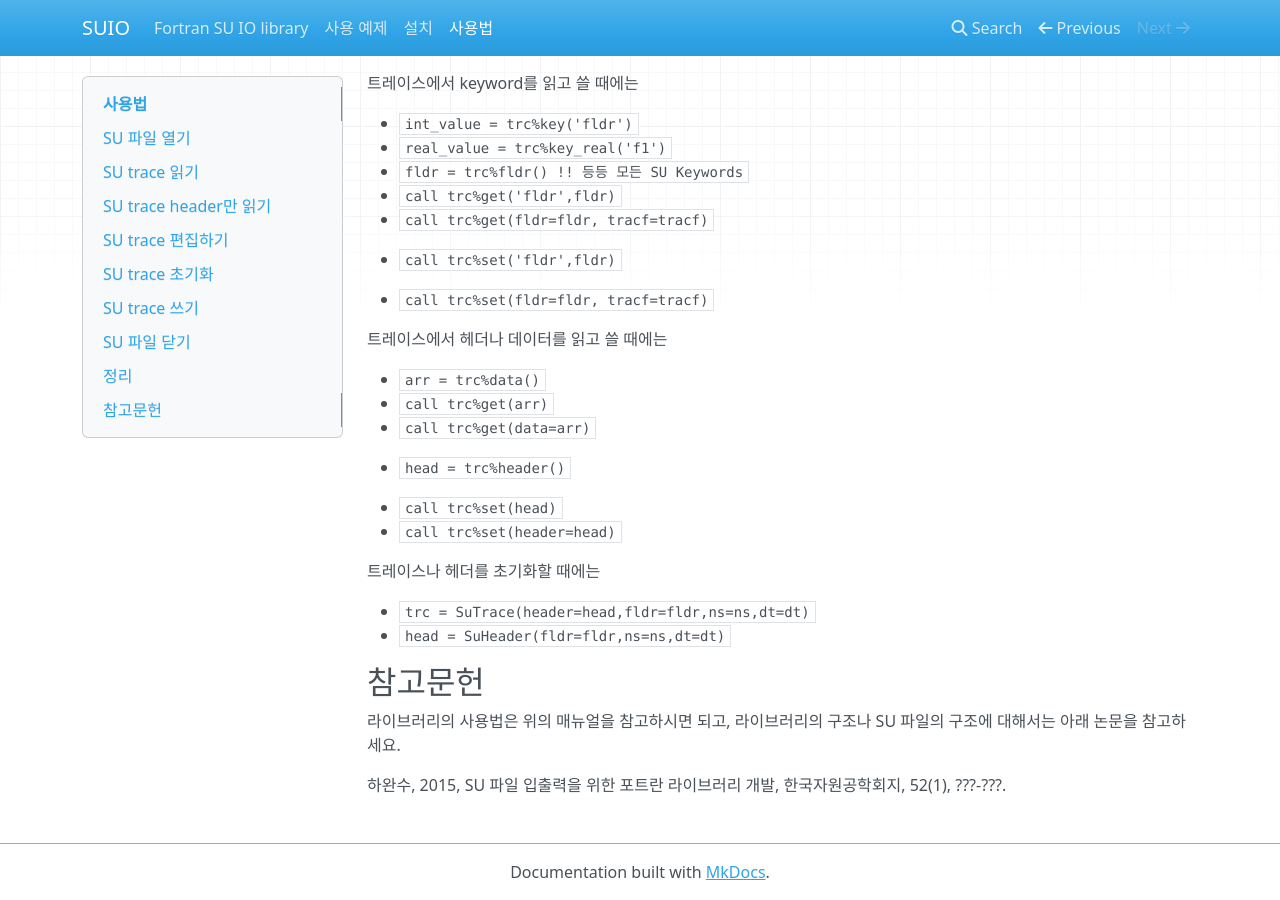
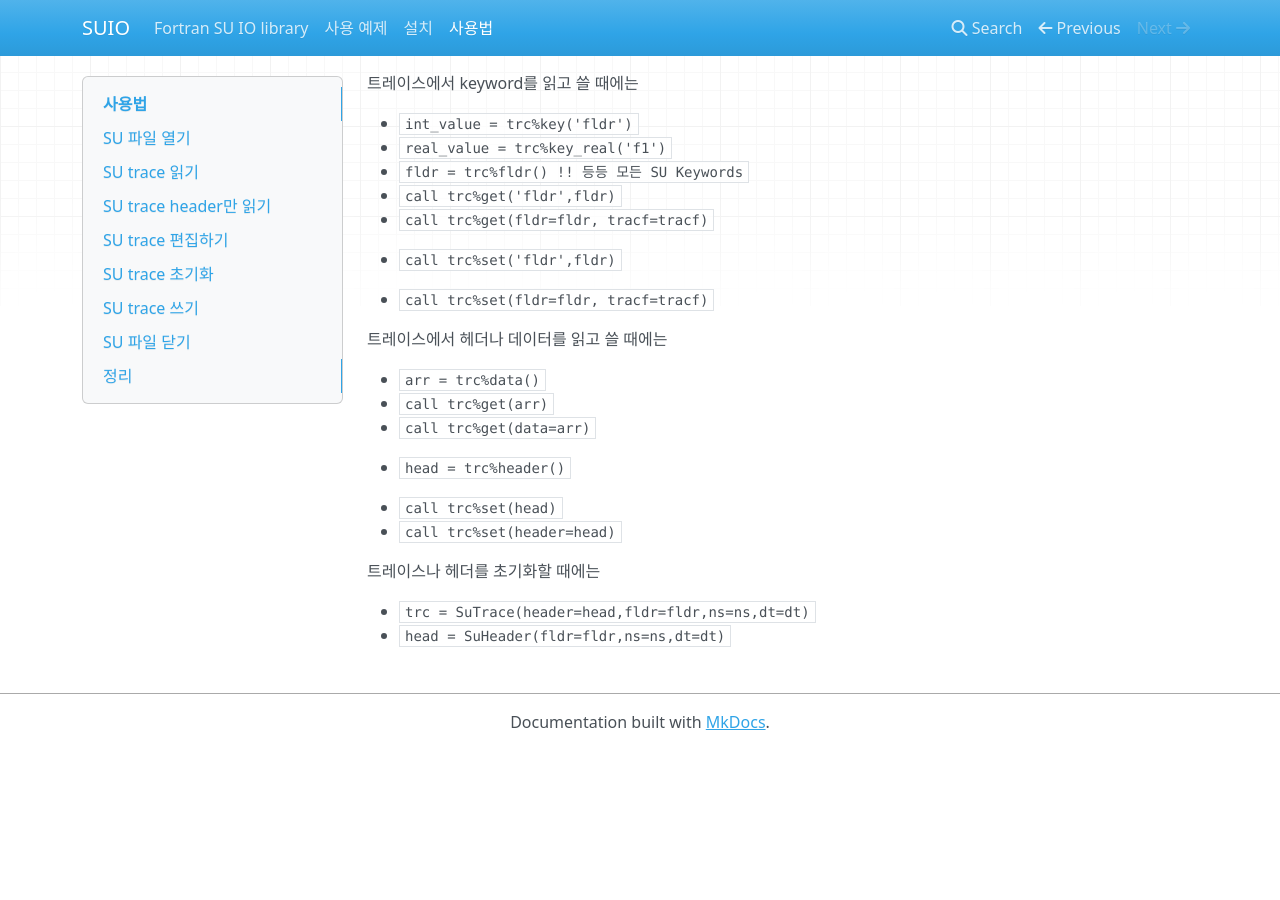
Before and after one commit to pkgpl/SUIO, an MkDocs documentation site: the page built from docs/manual.md, in a window 1280 px wide and 900 px high, scrolled down 7577 px. Built offline with MkDocs 1.6.1, drawn with Linux system fonts in a browser that asks for light colours; nearby versions of some CDN libraries; after the commit the page ends 8327 px from its top, so only the background shows below that.

Commit message:
paper pages

```diff
--- a/docs/manual.md
+++ b/docs/manual.md
@@ -396,8 +396,3 @@ SU 파일을 닫을 때에는
 
 - `trc = SuTrace(header=head,fldr=fldr,ns=ns,dt=dt)`
 - `head = SuHeader(fldr=fldr,ns=ns,dt=dt)`
-
-## 참고문헌
-라이브러리의 사용법은 위의 매뉴얼을 참고하시면 되고, 라이브러리의 구조나 SU 파일의 구조에 대해서는 아래 논문을 참고하세요.
-
-하완수, 2015, SU 파일 입출력을 위한 포트란 라이브러리 개발, 한국자원공학회지, 52(1), ???-???.
```
Also changed, not shown: LICENSE.md (+1 -1 lines), docs/index.md (+1 -1 lines).
